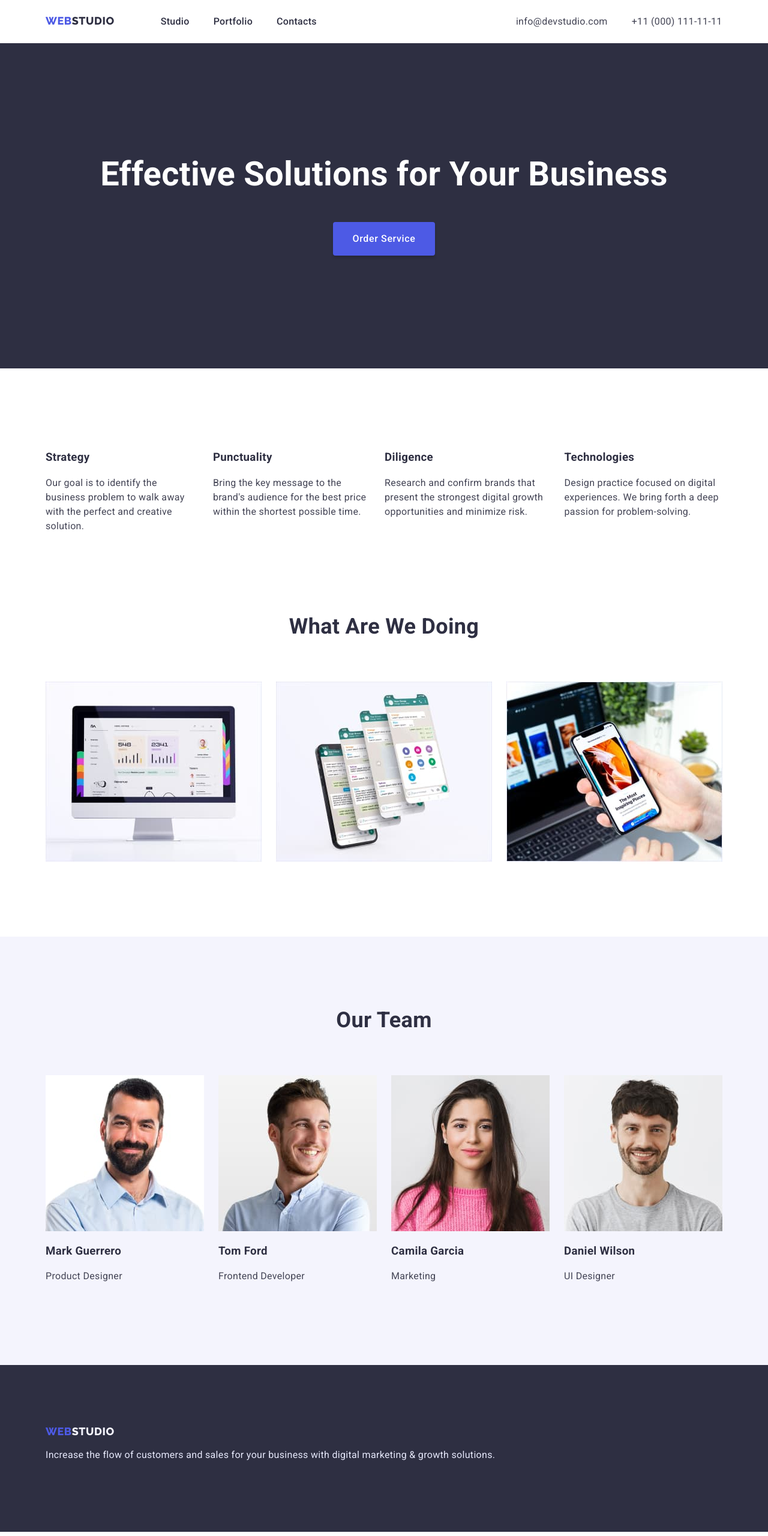
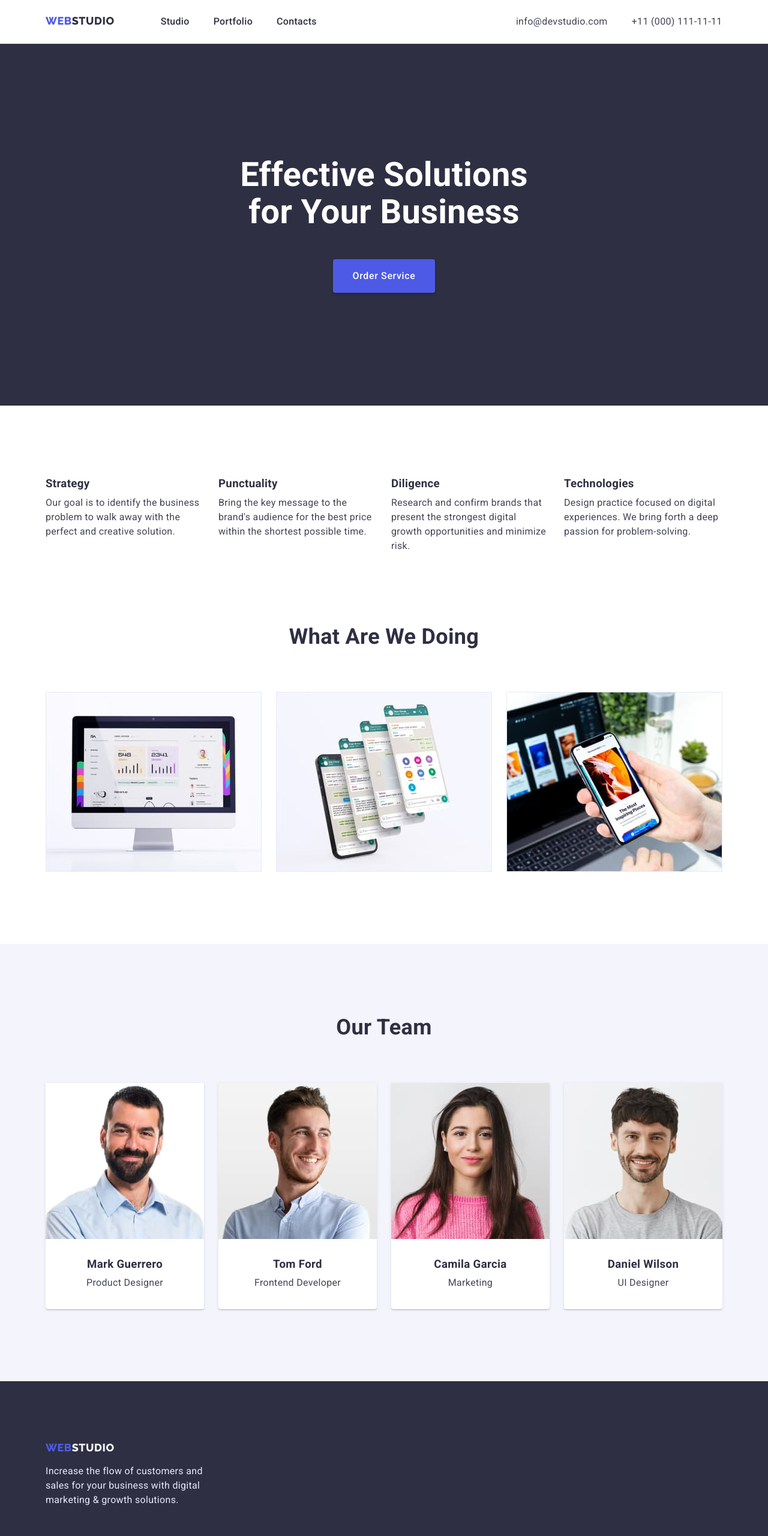
Before and after one commit to Me-Illia/goit-markup-hw-03, a plain HTML site: page index.html in a window 1280 px wide. Shown: the whole page at 60% size. Drawn offline with nearby package versions, Linux system fonts and the light colour scheme.

Commit message:
fix bug`s

```diff
--- a/css/style.css
+++ b/css/style.css
@@ -23,6 +23,10 @@ body {
   color: var(--textp-color);
 }
 
+img {
+  display: block;
+}
+
 .background-logo {
   background-color: var(--text-headersecond-color);
 
@@ -39,23 +43,18 @@ button {
 
 h2,
 h3 {
+  margin-top: 0;
+  margin-bottom: 8px;
+
   color: var(--text-headersecond-color);
 }
 
 p {
+  margin-top: 0;
+  margin-bottom: 0;
+
   font-size: 16px;
   line-height: 1.5;
-}
-
-h1 {
-  text-align: center;
-  font-size: 56px;
-  line-height: 1.1;
-  color: var(--text-header-first-color);
-
-  margin-top: 0;
-  margin-bottom: 48px;
-  padding-top: 0;
 }
 
 h2 {
@@ -66,10 +65,31 @@ h2 {
 }
 
 .menu-filter {
+  margin-bottom: 8px;
+
   font-weight: 500;
   font-size: 20px;
   line-height: 1.2;
 }
+
+.menu-filter-div {
+  padding-top: 32px;
+  padding-bottom: 32px;
+  padding-left: 16px;
+
+  border: 1px solid var(--footer-text-color);
+  border-top: none;
+}
+
+.menu-filter,
+.menu-text {
+  text-align: left;
+}
+
+/* .menu-filter > p {
+  border: 1px solid var(--footer-text-color);
+  border-top: none;
+} */
 
 .listnone {
   list-style: none;
@@ -81,6 +101,17 @@ h2 {
   text-decoration: none;
 }
 /* ==========main-HEADER====================== */
+.hero-title {
+  margin-top: 0;
+  margin-bottom: 48px;
+  width: 496px;
+  margin-left: auto;
+  margin-right: auto;
+  font-size: 56px;
+  line-height: 1.1;
+  color: var(--text-header-first-color);
+}
+
 .main-page-logo,
 .main-logo-nav {
   display: flex;
@@ -124,6 +155,7 @@ h2 {
 
 .top-line-backgrd {
   background-color: var(--text-header-first-color);
+  border-bottom: 1px solid var(--footer-logo-color);
 }
 
 .main-logo {
@@ -236,10 +268,24 @@ h2 {
   box-shadow: 0px 4px 4px rgba(0, 0, 0, 0.15);
   border-radius: 4px;
 }
+
+/* --------our team------ */
+.team-li {
+  box-shadow: 0px 1px 6px rgba(46, 47, 66, 0.08),
+    0px 1px 1px rgba(46, 47, 66, 0.16), 0px 2px 1px rgba(46, 47, 66, 0.08);
+  border-radius: 0px 0px 4px 4px;
+  background-color: var(--text-header-first-color);
+}
+
+.our-team-div {
+  padding-top: 32px;
+  padding-bottom: 32px;
+}
+
 /* ==========/section1-index==================== */
 /* ==========section1-portfolio================= */
 .filtr-portfolio {
-  padding-top: 168px;
+  padding-top: 96px;
 }
 
 .menu-btn-portfolio {
@@ -251,20 +297,24 @@ h2 {
 
 .menu-feature-portfolio {
   display: flex;
-  justify-content: center;
   flex-wrap: wrap;
-  column-gap: 24px;
+  gap: 48px 24px;
 }
 
 .li-item {
-  /* flex-basis: calc((100% -2 * 24) / 3); */
+  width: calc((100% - 48px) / 3);
 }
+
 /* ==========/section1-portfolio================= */
 /* ==========section2-index===================== */
 .menu-feature {
   display: flex;
   justify-content: center;
   column-gap: 24px;
+}
+
+.menu-future-text {
+  width: 264px;
 }
 /* ==========/section2-index===================== */
 /* ==========/HEADER====================== */
@@ -288,6 +338,7 @@ h2 {
 }
 /* ================SECTION LAST "OUR TEAM"========== */
 .our-team-page {
+  text-align: center;
   background-color: var(--footer-logo-color);
 
   padding-top: 120px;
@@ -298,6 +349,7 @@ h2 {
 /* ===========footer======================= */
 
 .text-footer-logo > p {
+  width: 264px;
   color: var(--footer-text-color);
 }
 
@@ -312,6 +364,8 @@ h2 {
 }
 
 .main-footer-logo {
+  display: inline-block;
+
   font-family: 'Raleway', sans-serif;
   font-weight: 800;
   font-size: 18px;
@@ -319,4 +373,6 @@ h2 {
   letter-spacing: 0.03em;
   text-transform: uppercase;
   color: var(--footer-logo-color);
+
+  margin-bottom: 16px;
 }
--- a/index.html
+++ b/index.html
@@ -27,7 +27,7 @@
           >
           <ul class="main-menu-nav listnone">
             <li class="menu-nav-li">
-              <a class="menu-nav linknone" href="./studio.html">Studio</a>
+              <a class="menu-nav linknone" href="./index.html">Studio</a>
             </li>
             <li class="menu-nav-li">
               <a class="menu-nav linknone" href="./portfolio.html">Portfolio</a>
@@ -57,7 +57,7 @@
     <main>
       <section class="hero background-logo">
         <div class="container">
-          <h1>Effective Solutions for Your Business</h1>
+          <h1 class="hero-title">Effective Solutions for Your Business</h1>
           <button class="main-order-btn" type="button">Order Service</button>
         </div>
       </section>
@@ -65,28 +65,28 @@
         <div class="container">
           <h2 hidden>features</h2>
           <ul class="menu-feature listnone">
-            <li>
+            <li class="menu-future-text">
               <h3>Strategy</h3>
               <p>
                 Our goal is to identify the business problem to walk away with
                 the perfect and creative solution.
               </p>
             </li>
-            <li>
+            <li class="menu-future-text">
               <h3>Punctuality</h3>
               <p>
                 Bring the key message to the brand's audience for the best price
                 within the shortest possible time.
               </p>
             </li>
-            <li>
+            <li class="menu-future-text">
               <h3>Diligence</h3>
               <p>
                 Research and confirm brands that present the strongest digital
                 growth opportunities and minimize risk.
               </p>
             </li>
-            <li>
+            <li class="menu-future-text">
               <h3>Technologies</h3>
               <p>
                 Design practice focused on digital experiences. We bring forth a
@@ -129,41 +129,49 @@
         <div class="container">
           <h2 class="main-menu-team">Our Team</h2>
           <ul class="menu-feature listnone">
-            <li>
+            <li class="team-li">
               <img
                 src="./images/Team-Card-Mark-Guerrero.jpg"
                 alt="Male Mark Guerrero"
                 width="264"
               />
-              <h3>Mark Guerrero</h3>
-              <p>Product Designer</p>
+              <div class="our-team-div">
+                <h3 class="our-team-name">Mark Guerrero</h3>
+                <p class="our-team-about">Product Designer</p>
+              </div>
             </li>
-            <li>
+            <li class="team-li">
               <img
                 src="./images/Team-Card-Tom-Ford.jpg"
                 alt="Male Tom Ford"
                 width="264"
               />
-              <h3>Tom Ford</h3>
-              <p>Frontend Developer</p>
+              <div class="our-team-div">
+                <h3 class="our-team-name">Tom Ford</h3>
+                <p class="our-team-about">Frontend Developer</p>
+              </div>
             </li>
-            <li>
+            <li class="team-li">
               <img
                 src="./images/Team-Card-Camila-Garcia.jpg"
                 alt="Female Camila Garcia"
                 width="264"
               />
-              <h3>Camila Garcia</h3>
-              <p>Marketing</p>
+              <div class="our-team-div">
+                <h3 class="our-team-name">Camila Garcia</h3>
+                <p class="our-team-about">Marketing</p>
+              </div>
             </li>
-            <li>
+            <li class="team-li">
               <img
                 src="./images/Team-Card-Daniel-Wilson.jpg"
                 alt="Male Daniel Wilson"
                 width="264"
               />
-              <h3>Daniel Wilson</h3>
-              <p>UI Designer</p>
+              <div class="our-team-div">
+                <h3 class="our-team-name">Daniel Wilson</h3>
+                <p class="our-team-about">UI Designer</p>
+              </div>
             </li>
           </ul>
         </div>
```
Also changed, not shown: portfolio.html (+28 -10 lines).
